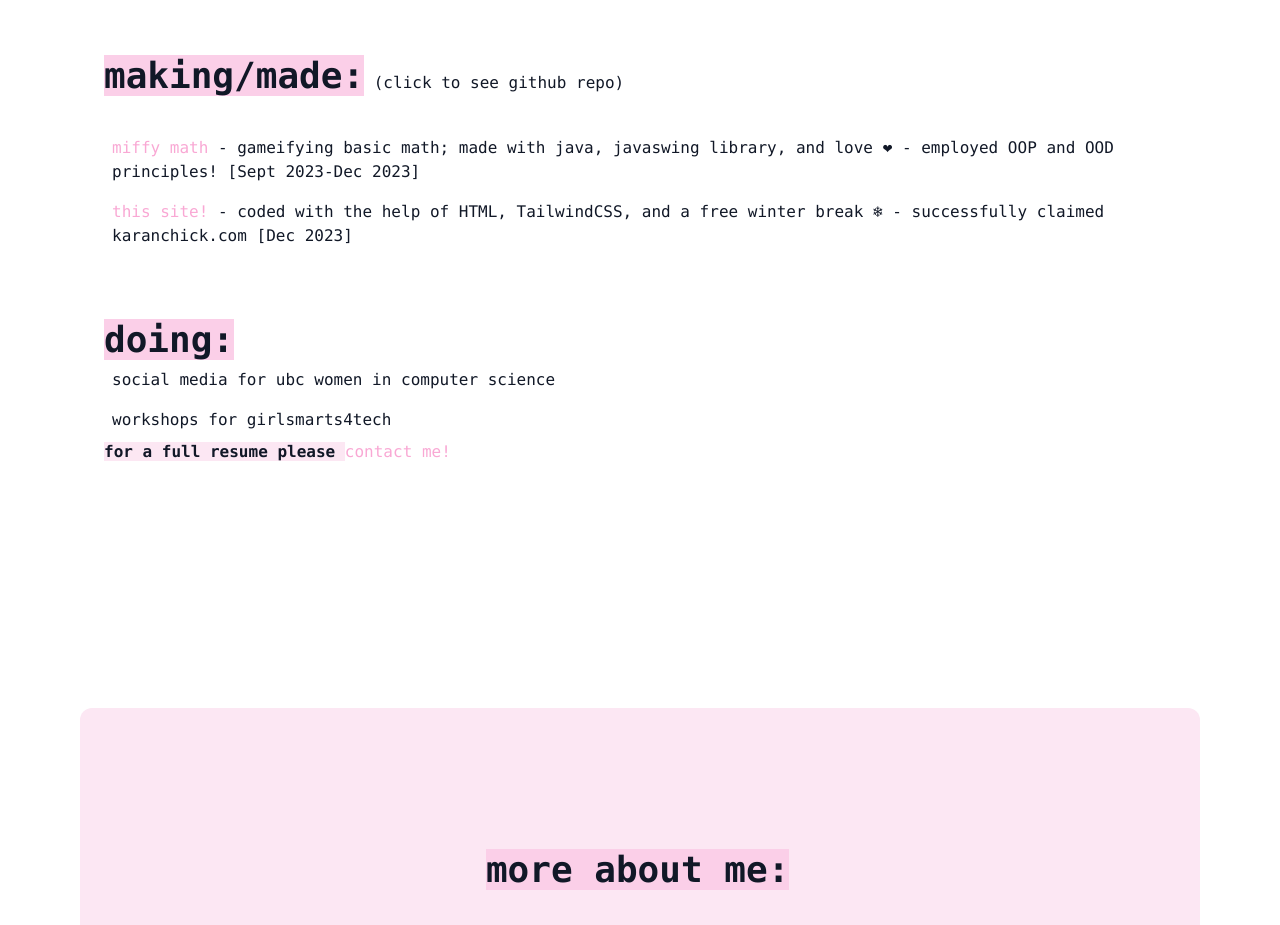
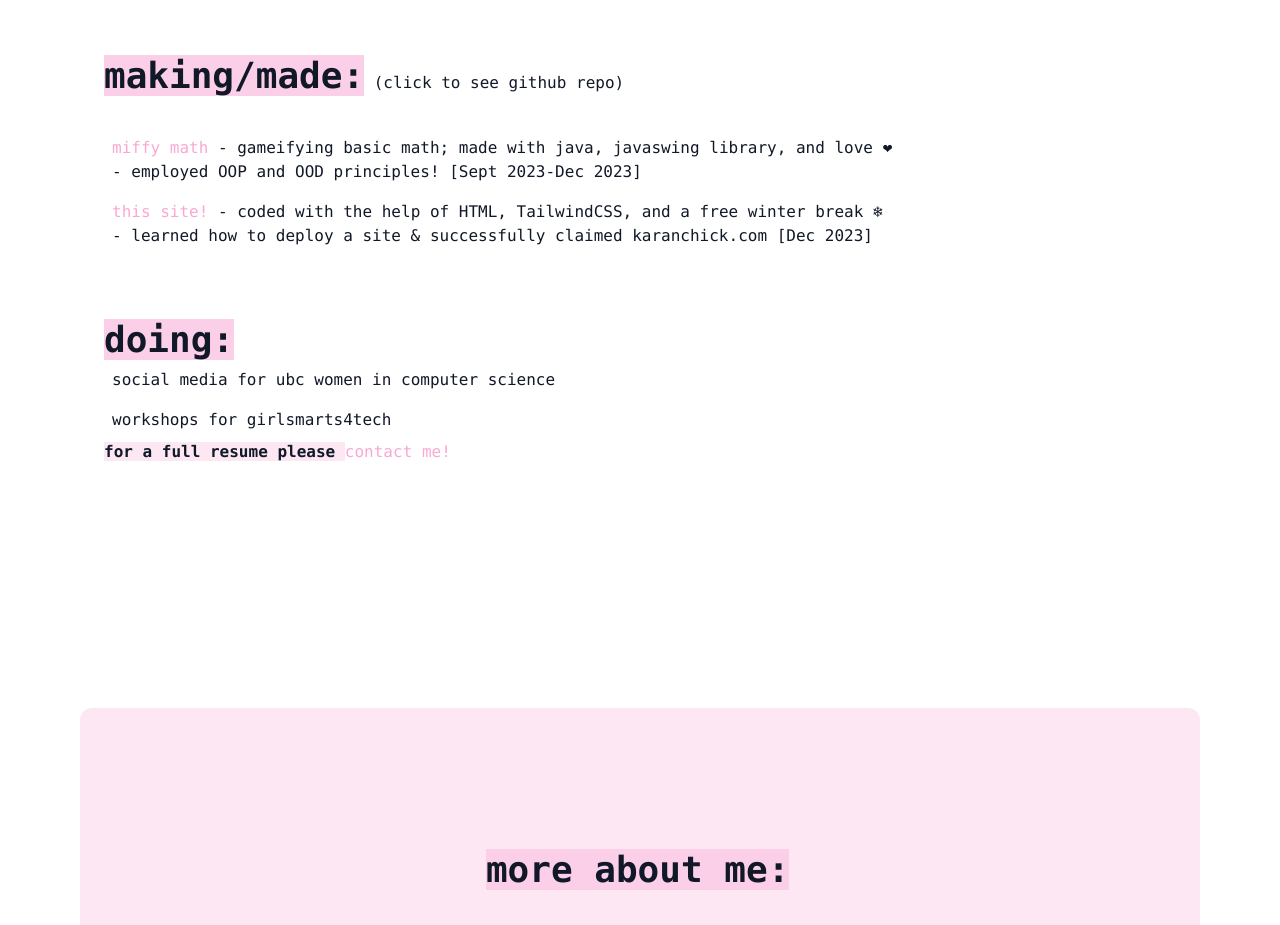
Before and after one commit to karanchick/personal-site, a website: page public/index.html in a window 1280 px wide. Shown: the part 1180-2105 px from the top of the page. Drawn offline with Linux system fonts and the light colour scheme.

Commit message:
Fix spacing of lists

```diff
--- a/public/index.html
+++ b/public/index.html
@@ -86,12 +86,17 @@
                             <li class="mt-2 p-2"><a href="https://github.com/karanchick/cpsc210-miffymath" target="_blank" rel="noopener noreferrer">
                                 <span class="btn font-normal text-pink-300 hover:font-bold">miffy math</span>
                                 </a> - gameifying basic math; made with java, javaswing library, and love ❤
-                                - employed OOP and OOD principles! [Sept 2023-Dec 2023]
+                                <ul>
+                                    <li>- employed OOP and OOD principles! [Sept 2023-Dec 2023]</li>
+                                </ul>
+
                             </li>
                             <li class="p-2"><a href="https://github.com/karanchick/personal-site" target="_blank" rel="noopener noreferrer">
                                 <span class="btn font-normal text-pink-300 hover:font-bold">this site!</span>
                                 </a> - coded with the help of HTML, TailwindCSS, and a free winter break ❄
-                                - successfully claimed karanchick.com [Dec 2023]
+                                <ul>
+                                    <li>- learned how to deploy a site & successfully claimed karanchick.com [Dec 2023]</li>
+                                </ul>
                             </li>
 
                         </ul>
```
